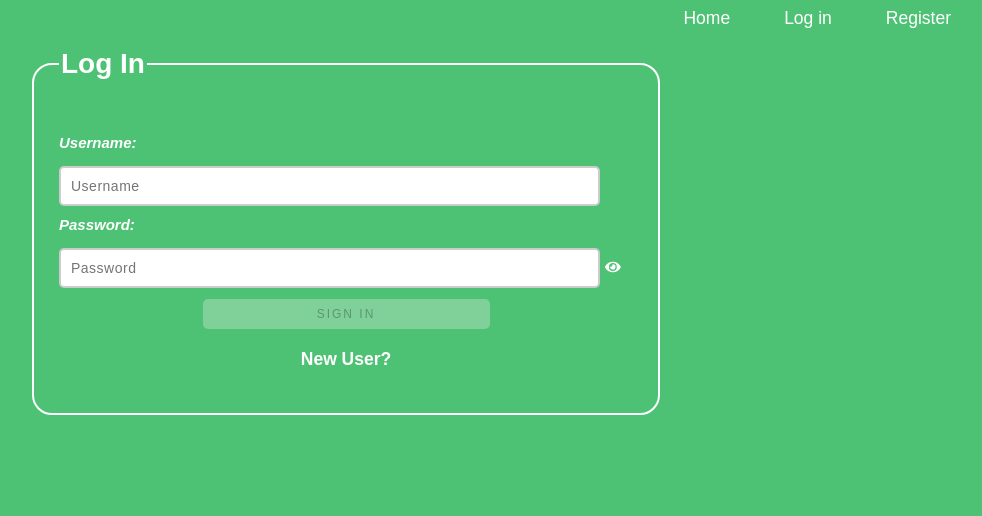
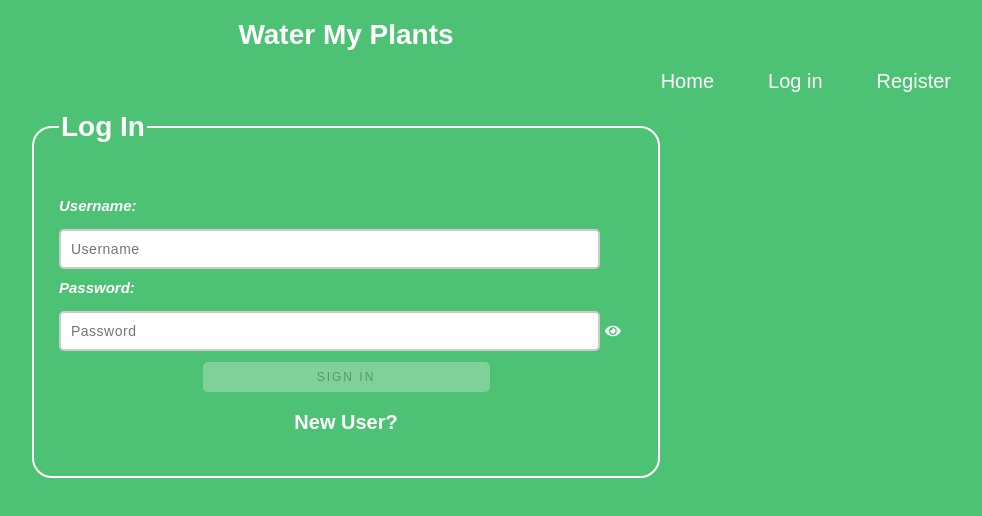
Before and after one commit to bw-pt-water-my-plants3/front-end, a React (Create React App) app in the folder log-in-form/: page / in a window 1280 px wide. Shown: the top 516 px of the page, without its empty margins (294-1276 px from the left). Built offline with nearby package versions, Linux system fonts and the light colour scheme.

Commit message:
Added Title

```diff
--- a/log-in-form/src/App.css
+++ b/log-in-form/src/App.css
@@ -73,7 +73,7 @@ nav{
 
 a{
   margin: 2rem;
-  font-size: 1.75rem;
+  font-size: 2rem;
   text-decoration: none;
   background-color: #4EC274;
   color: white;
@@ -118,3 +118,7 @@ i{
     justify-content: center;
     margin-top: 1rem;
   }
+
+  h1{
+    text-align: center;
+  }
--- a/log-in-form/src/index.js
+++ b/log-in-form/src/index.js
@@ -9,7 +9,9 @@ const rootElement = document.getElementById("root");
 ReactDOM.render(
   <React.StrictMode>
     <Router>
-
+      <div>
+      <h1>Water My Plants</h1>
+      </div>
       <div className='Header'>
       <a href="https://affectionate-clarke-6222ba.netlify.app/">Home</a>
       <Link to="/">Log in</Link>
```
Also changed, not shown: log-in-form/src/index.css (line endings or trailing spaces).
